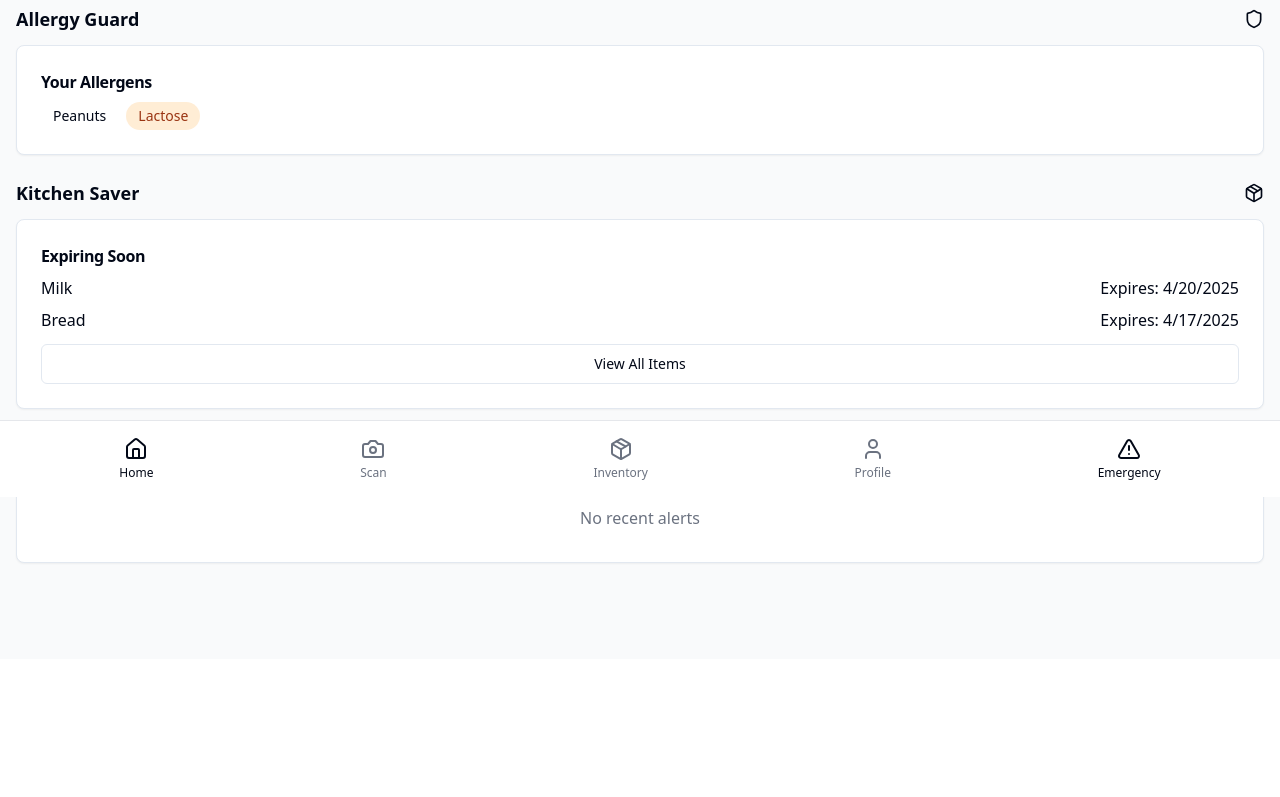
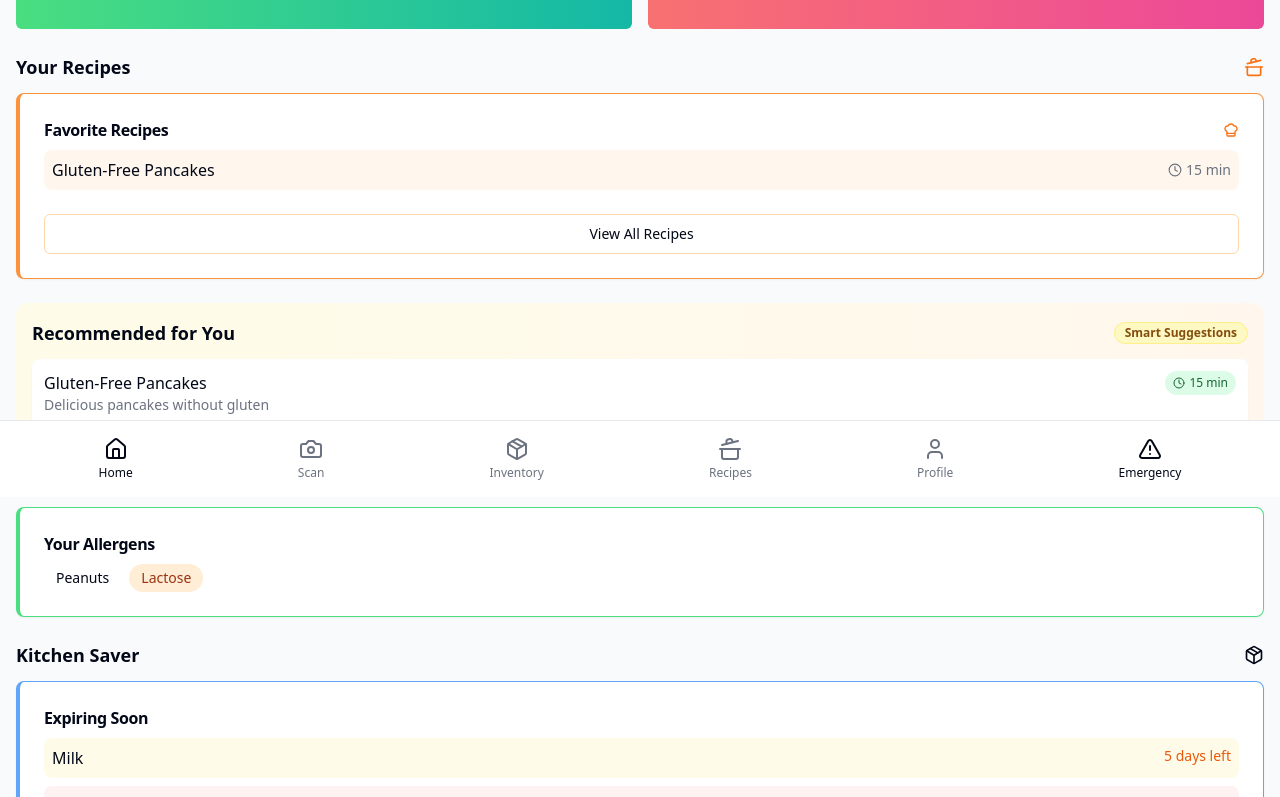
Before and after one commit to Snehatambe5410/allergy-guardian-kitchen-saver, a React (Vite) app: page / in a window 1280 px wide. Shown: the part 303-1100 px from the top of the page. Before the commit the page ends 962 px from the top, so only its background shows below. Built offline with nearby package versions, Linux system fonts and the light colour scheme.

Commit message:
feat: Implement recipe section and recommendations
Adds a recipe section with UI/UX improvements, including interactive features and a recommendations section.

```diff
--- a/src/components/Navigation.tsx
+++ b/src/components/Navigation.tsx
@@ -1,5 +1,5 @@
 
-import { Home, Camera, Package, User, AlertTriangle } from 'lucide-react';
+import { Home, Camera, Package, User, AlertTriangle, CookingPot } from 'lucide-react';
 import { useNavigate, useLocation } from 'react-router-dom';
 import { cn } from '../lib/utils';
 
@@ -11,6 +11,7 @@ const Navigation = () => {
     { icon: Home, label: 'Home', path: '/' },
     { icon: Camera, label: 'Scan', path: '/scanner' },
     { icon: Package, label: 'Inventory', path: '/inventory' },
+    { icon: CookingPot, label: 'Recipes', path: '/recipes' },
     { icon: User, label: 'Profile', path: '/profile' },
   ];
 
--- a/src/pages/HomePage.tsx
+++ b/src/pages/HomePage.tsx
@@ -1,15 +1,16 @@
 
 import { useNavigate } from 'react-router-dom';
-import { Camera, Package, Shield, Bell, AlertTriangle } from 'lucide-react';
+import { Camera, Package, Shield, Bell, AlertTriangle, CookingPot, ChefHat, Clock } from 'lucide-react';
 import AppLayout from '../components/layout/AppLayout';
 import { useAppContext } from '../context/AppContext';
-import { Card, CardContent, CardHeader, CardTitle } from '../components/ui/card';
+import { Card, CardContent, CardHeader, CardTitle, CardFooter } from '../components/ui/card';
 import { Button } from '../components/ui/button';
 import { useEffect } from 'react';
+import { Badge } from '../components/ui/badge';
 
 const HomePage = () => {
   const navigate = useNavigate();
-  const { userProfile, isOnboarded, inventory } = useAppContext();
+  const { userProfile, isOnboarded, inventory, recipes } = useAppContext();
 
   // Redirect to onboarding if not onboarded (in a real app)
   useEffect(() => {
@@ -28,11 +29,31 @@ const HomePage = () => {
     return expiryDate > today && expiryDate <= nextWeek;
   });
 
+  // Get favorite recipes
+  const favoriteRecipes = recipes.filter(recipe => recipe.isFavorite);
+
+  // Simple recommendation algorithm based on user's dietary preferences
+  const recommendedRecipes = recipes.filter(recipe => {
+    // Don't recommend recipes that contain allergens the user is allergic to
+    const userAllergens = userProfile?.allergies.map(allergy => allergy.name.toLowerCase()) || [];
+    const recipeAllergens = recipe.allergens.map(allergen => allergen.toLowerCase());
+    const hasAllergen = recipeAllergens.some(allergen => userAllergens.includes(allergen));
+
+    if (hasAllergen) return false;
+
+    // Recommend recipes that match dietary preferences
+    const userPreferences = userProfile?.dietaryPreferences.map(pref => pref.toLowerCase()) || [];
+
+    // For now, just return recipes that don't contain allergens
+    // In a real app, this would be more sophisticated
+    return true;
+  }).slice(0, 2); // Limit to 2 recommendations
+
   return (
     <AppLayout title="Allergy Guard & Kitchen Saver">
       <div className="p-4 space-y-6 animate-fade-in">
-        {/* Welcome Section */}
-        <section>
+        {/* Welcome Section - now with gradient background */}
+        <section className="bg-gradient-to-r from-blue-100 to-purple-100 dark:from-blue-900 dark:to-purple-900 rounded-xl p-6">
           <h2 className="text-2xl font-bold mb-2">
             Hello, {userProfile?.name || 'Friend'}!
           </h2>
@@ -41,14 +62,14 @@ const HomePage = () => {
           </p>
         </section>
 
-        {/* Quick Actions */}
+        {/* Quick Actions - now with colorful buttons */}
         <section>
           <h3 className="text-lg font-semibold mb-3">Quick Actions</h3>
           <div className="grid grid-cols-2 gap-4">
             <Button
               onClick={() => navigate('/scanner')}
               size="lg"
-              className="scan-button h-20 w-full"
+              className="scan-button h-20 w-full bg-gradient-to-r from-green-400 to-teal-500 hover:from-green-500 hover:to-teal-600 transition-all duration-300"
             >
               <Camera className="mr-2" size={20} />
               Scan Food
@@ -57,7 +78,7 @@ const HomePage = () => {
               onClick={() => navigate('/emergency')}
               variant="destructive"
               size="lg"
-              className="emergency-button h-20 w-full"
+              className="emergency-button h-20 w-full bg-gradient-to-r from-red-400 to-pink-500 hover:from-red-500 hover:to-pink-600 transition-all duration-300"
             >
               <AlertTriangle className="mr-2" size={20} />
               Emergency Info
@@ -65,13 +86,111 @@ const HomePage = () => {
           </div>
         </section>
 
-        {/* Allergy Guard */}
+        {/* New Recipe Section */}
+        <section>
+          <div className="flex justify-between items-center mb-3">
+            <h3 className="text-lg font-semibold">Your Recipes</h3>
+            <CookingPot className="text-orange-500" size={20} />
+          </div>
+          <Card className="border-l-4 border-orange-400 hover:shadow-lg transition-shadow">
+            <CardHeader className="pb-2">
+              <CardTitle className="text-md flex items-center justify-between">
+                <span>Favorite Recipes</span>
+                <ChefHat className="text-orange-500" size={16} />
+              </CardTitle>
+            </CardHeader>
+            <CardContent>
+              {favoriteRecipes.length > 0 ? (
+                <div className="space-y-2">
+                  {favoriteRecipes.slice(0, 3).map((recipe) => (
+                    <div
+                      key={recipe.id}
+                      className="flex items-center justify-between p-2 bg-orange-50 dark:bg-orange-900/20 rounded-lg cursor-pointer hover:bg-orange-100 dark:hover:bg-orange-900/30 transition-colors"
+                      onClick={() => navigate('/recipes')}
+                    >
+                      <span className="font-medium">{recipe.name}</span>
+                      <div className="flex items-center text-sm text-gray-500">
+                        <Clock size={14} className="mr-1" />
+                        <span>{recipe.preparationTime} min</span>
+                      </div>
+                    </div>
+                  ))}
+                </div>
+              ) : (
+                <div className="text-center py-2 text-gray-500">
+                  No favorite recipes yet
+                </div>
+              )}
+            </CardContent>
+            <CardFooter className="pt-0">
+              <Button
+                onClick={() => navigate('/recipes')}
+                variant="outline"
+                className="w-full border-orange-200 hover:bg-orange-50 dark:hover:bg-orange-900/20"
+              >
+                View All Recipes
+              </Button>
+            </CardFooter>
+          </Card>
+        </section>
+
+        {/* Recommended Recipes Section */}
+        <section className="bg-gradient-to-r from-yellow-50 to-orange-50 dark:from-yellow-900/30 dark:to-orange-900/30 p-4 rounded-xl">
+          <div className="flex justify-between items-center mb-3">
+            <h3 className="text-lg font-semibold">Recommended for You</h3>
+            <Badge variant="outline" className="bg-yellow-100 text-yellow-800 border-yellow-200">
+              Smart Suggestions
+            </Badge>
+          </div>
+
+          {recommendedRecipes.length > 0 ? (
+            <div className="grid grid-cols-1 gap-3">
+              {recommendedRecipes.map((recipe) => (
+                <div
+                  key={recipe.id}
+                  className="bg-white dark:bg-gray-800 rounded-lg p-3 shadow-sm hover:shadow-md transition-shadow cursor-pointer"
+                  onClick={() => navigate('/recipes')}
+                >
+                  <div className="flex justify-between items-start">
+                    <div>
+                      <h4 className="font-medium">{recipe.name}</h4>
+                      <p className="text-sm text-gray-500 line-clamp-1">
+                        {recipe.description || `${recipe.ingredients.length} ingredients`}
+                      </p>
+                    </div>
+                    <div className="flex items-center gap-1 bg-green-100 dark:bg-green-800/40 text-green-800 dark:text-green-300 text-xs px-2 py-1 rounded-full">
+                      <Clock size={12} />
+                      <span>{recipe.preparationTime} min</span>
+                    </div>
+                  </div>
+                </div>
+              ))}
+            </div>
+          ) : (
+            <Card className="bg-white/80 dark:bg-gray-800/80">
+              <CardContent className="pt-6 text-center">
+                <p className="text-gray-500">
+                  No recommendations yet. Add more recipes to get started!
+                </p>
+                <Button
+                  onClick={() => navigate('/recipes')}
+                  variant="ghost"
+                  className="mt-2"
+                >
+                  Browse Recipes
+                </Button>
+              </CardContent>
+            </Card>
+          )}
+        </section>
+
+        {/* Allergy Guard - now with interactive hover styling */}
         <section>
           <div className="flex justify-between items-center mb-3">
             <h3 className="text-lg font-semibold">Allergy Guard</h3>
             <Shield className="text-app-green-600" size={20} />
           </div>
-          <Card>
+          <Card className="border-l-4 border-green-400 hover:shadow-lg transition-shadow">
             <CardHeader className="pb-2">
               <CardTitle className="text-md">Your Allergens</CardTitle>
             </CardHeader>
@@ -80,13 +199,14 @@ const HomePage = () => {
                 {userProfile?.allergies.map((allergy) => (
                   <span
                     key={allergy.id}
-                    className={`px-3 py-1 text-sm rounded-full ${
+                    className={`px-3 py-1 text-sm rounded-full transform hover:scale-105 transition-transform cursor-pointer ${
                       allergy.severity === 'severe'
                         ? 'bg-app-red-100 text-app-red-800'
                         : allergy.severity === 'moderate'
                         ? 'bg-orange-100 text-orange-800'
                         : 'bg-yellow-100 text-yellow-800'
                     }`}
+                    onClick={() => navigate('/profile')}
                   >
                     {allergy.name}
                   </span>
@@ -99,27 +219,47 @@ const HomePage = () => {
           </Card>
         </section>
 
-        {/* Kitchen Saver */}
+        {/* Kitchen Saver - now with better styling */}
         <section>
           <div className="flex justify-between items-center mb-3">
             <h3 className="text-lg font-semibold">Kitchen Saver</h3>
             <Package className="text-app-blue-600" size={20} />
           </div>
-          <Card>
+          <Card className="border-l-4 border-blue-400 hover:shadow-lg transition-shadow">
             <CardHeader className="pb-2">
               <CardTitle className="text-md">Expiring Soon</CardTitle>
             </CardHeader>
             <CardContent>
               {expiringItems.length > 0 ? (
                 <ul className="space-y-2">
-                  {expiringItems.map((item) => (
-                    <li key={item.id} className="flex justify-between">
-                      <span>{item.name}</span>
-                      <span className="text-app-red-600">
-                        Expires: {new Date(item.expiryDate).toLocaleDateString()}
-                      </span>
-                    </li>
-                  ))}
+                  {expiringItems.map((item) => {
+                    // Calculate days until expiry
+                    const daysUntilExpiry = Math.ceil((new Date(item.expiryDate).getTime() - today.getTime()) / (1000 * 3600 * 24));
+
+                    return (
+                      <li
+                        key={item.id}
+                        className={`flex justify-between p-2 rounded-lg ${
+                          daysUntilExpiry <= 2
+                            ? 'bg-red-50 dark:bg-red-900/20'
+                            : 'bg-yellow-50 dark:bg-yellow-900/20'
+                        } hover:bg-opacity-80 transition-colors cursor-pointer`}
+                        onClick={() => navigate('/inventory')}
+                      >
+                        <span className="font-medium">{item.name}</span>
+                        <span className={`text-sm ${
+                          daysUntilExpiry <= 2 ? 'text-red-600' : 'text-orange-600'
+                        }`}>
+                          {daysUntilExpiry === 0
+                            ? "Expires today!"
+                            : daysUntilExpiry === 1
+                            ? "Expires tomorrow"
+                            : `${daysUntilExpiry} days left`
+                          }
+                        </span>
+                      </li>
+                    );
+                  })}
                 </ul>
               ) : (
                 <div className="text-center py-2 text-gray-500">
@@ -129,7 +269,7 @@ const HomePage = () => {
               <Button
                 onClick={() => navigate('/inventory')}
                 variant="outline"
-                className="w-full mt-3"
+                className="w-full mt-3 border-blue-200 hover:bg-blue-50 dark:hover:bg-blue-900/20"
               >
                 View All Items
               </Button>
@@ -137,13 +277,13 @@ const HomePage = () => {
           </Card>
         </section>
 
-        {/* Notifications */}
+        {/* Notifications - now with interactive elements */}
         <section>
           <div className="flex justify-between items-center mb-3">
             <h3 className="text-lg font-semibold">Recent Alerts</h3>
             <Bell className="text-app-blue-600" size={20} />
           </div>
-          <Card>
+          <Card className="border-l-4 border-purple-400 hover:shadow-lg transition-shadow">
             <CardContent className="pt-6">
               <div className="text-center py-2 text-gray-500">
                 No recent alerts
```
Also changed, not shown: src/context/recipes/recipeActions.ts (+15 -1 lines).
